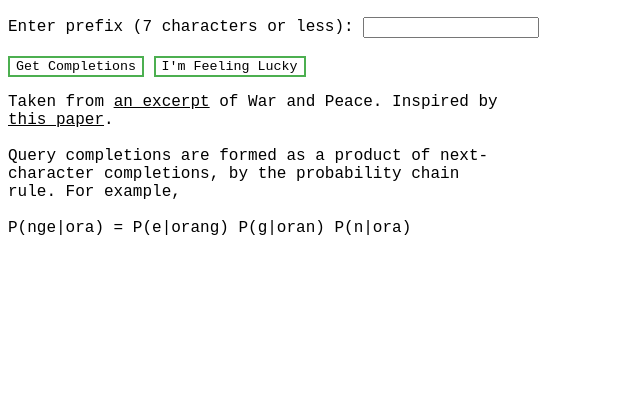
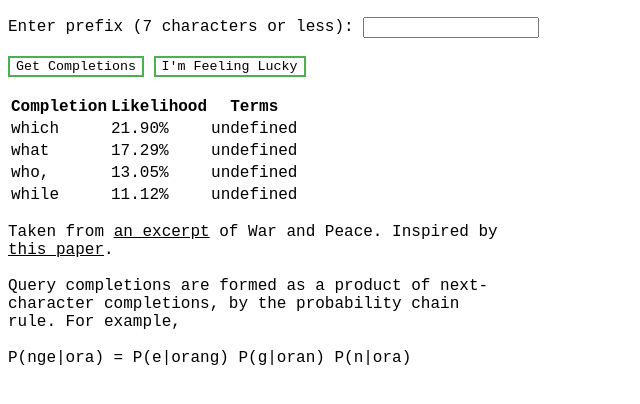
Before and after one commit to redwrasse/querycompletion, a plain HTML site: page ui/index.html in a window 1280 px wide. Shown: the part 50-454 px from the top of the page, without its empty margins (0-640 px from the left). Drawn offline with Linux system fonts and the light colour scheme.

Commit message:
mock table

```diff
--- a/ui/index.html
+++ b/ui/index.html
@@ -56,9 +56,16 @@ background-color: white;
             <br/>
     <button type="button">Get Completions</button>
              <button type="button">I'm Feeling Lucky</button>
+
+            <div id="results">
+                <br/>
+                 <script src="sample.js"></script>
+            </div>
+
         </article>
 
     </div>
+
      <p style="width: 500px;">Taken from <a href="../warandpeace.txt">an excerpt</a>
                 of War and Peace.
                 Inspired by <a href="https://sigir-ecom.github.io/ecom18Papers/paper24.pdf">this paper</a>.
@@ -68,5 +75,6 @@ background-color: white;
          <br><br>
        P(nge|ora) = P(e|orang) P(g|oran) P(n|ora)
     </p>
+</div>
 </body>
 </html>
--- a/ui/sample.js
+++ b/ui/sample.js
@@ -26,3 +26,54 @@ const sample = {
     query: "wh",
     completions: [completion1, completion2]
 };
+
+function buildTable(labels, objects, container) {
+  var table = document.createElement('table');
+  var thead = document.createElement('thead');
+  var tbody = document.createElement('tbody');
+
+  var theadTr = document.createElement('tr');
+  for (var i = 0; i < labels.length; i++) {
+    var theadTh = document.createElement('th');
+    theadTh.innerHTML = labels[i];
+    theadTr.appendChild(theadTh);
+  }
+  thead.appendChild(theadTr);
+  table.appendChild(thead);
+
+  for (j = 0; j < objects.length; j++) {
+    var tbodyTr = document.createElement('tr');
+    for (k = 0; k < labels.length; k++) {
+      var tbodyTd = document.createElement('td');
+      tbodyTd.innerHTML = objects[j][labels[k].toLowerCase()];
+      tbodyTr.appendChild(tbodyTd);
+    }
+    tbody.appendChild(tbodyTr);
+  }
+  table.appendChild(tbody);
+
+  container.appendChild(table);
+}
+
+var labels1 = ['ID', 'Name'];
+var objects1 = [
+  {"id": "1", 'name': "richard"},
+  {"id": "2", 'name': "santos"}
+];
+
+var labels2 = ['ID', 'NOME'];
+var objects2 = [
+  {"id": "1", 'nome': "richard"},
+  {"id": "2", 'nome': "adriana"}
+];
+
+var labels3 = ['Completion', 'Likelihood', 'Terms'];
+var objects3 = [
+  {"completion": "which", "likelihood": "21.90%"},
+ {"completion": "what", "likelihood": "17.29%"},
+    {"completion": "who, ", "likelihood": "13.05%"},
+    {"completion": "while", "likelihood": "11.12%"}
+];
+
+
+buildTable(labels3, objects3, document.getElementById('results'));
```
